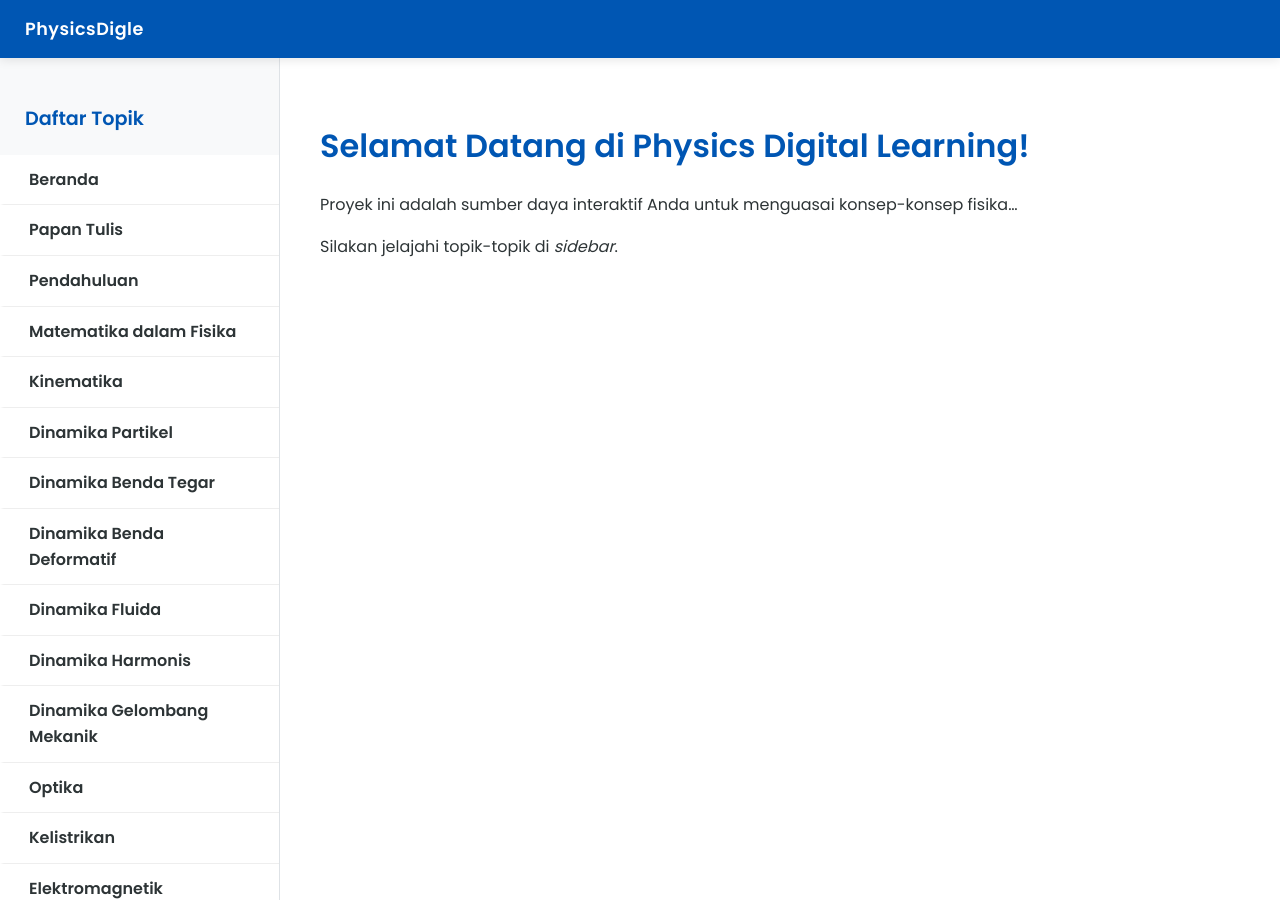
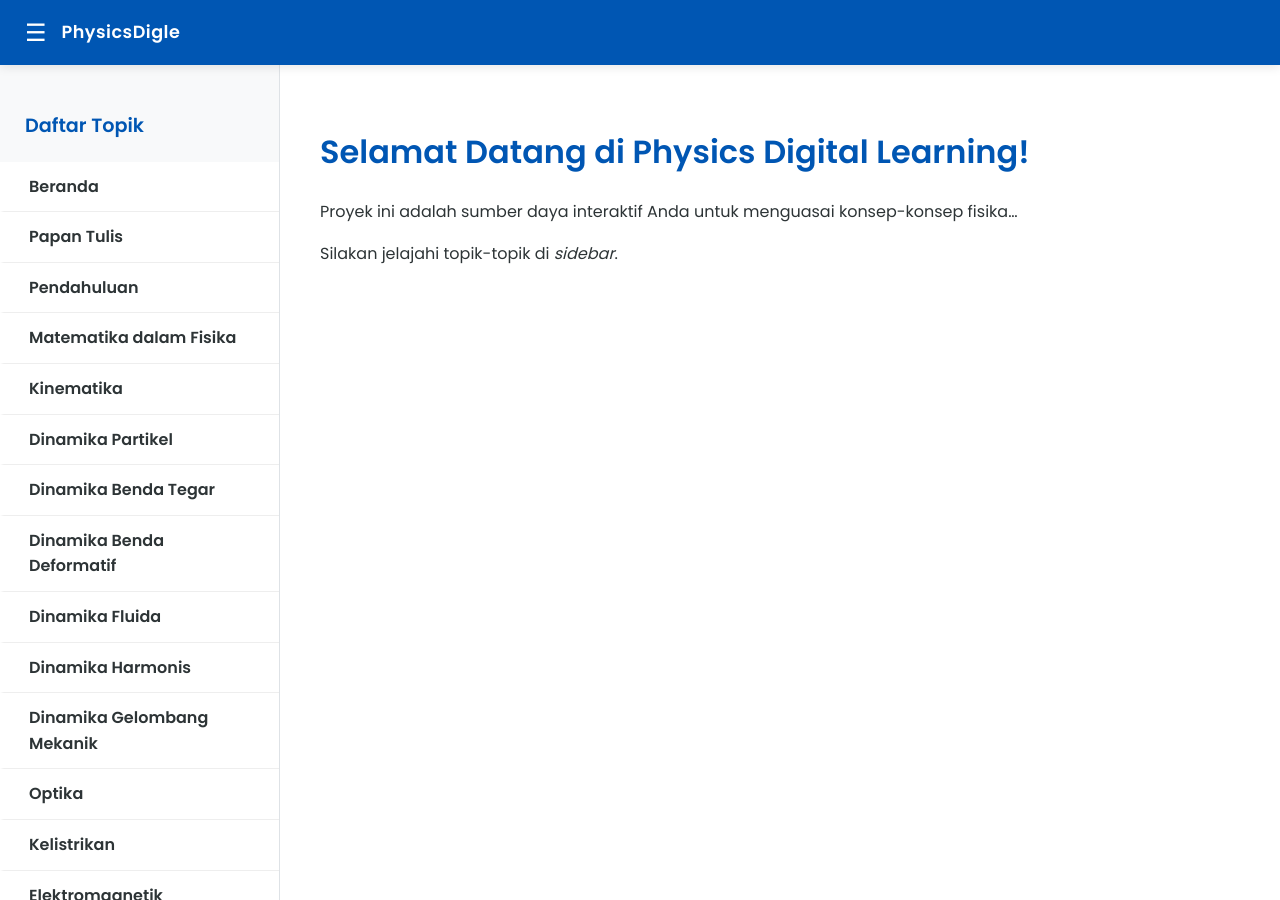
Before and after one commit to alasyariyphysics/physicsdigle, a Jekyll site: the page built from index.md, in a window 1280 px wide and 900 px high. Built offline with Jekyll 4.4.1, drawn with Linux system fonts in a browser that asks for light colours; nearby versions of some CDN libraries.

Commit message:
Update default.html
Update Hamburger Menu

```diff
--- a/_layouts/default.html
+++ b/_layouts/default.html
@@ -26,6 +26,9 @@
 <body>
 
   <div class="header-mobile">
+    <button id="menu-toggle" onclick="toggleSidebar()" style="background:none; border:none; color:white; font-size:1.5rem; padding:0; margin-right:15px;">
+        ☰
+    </button>
     <a href="{{ site.baseurl }}/">PhysicsDigle</a>
   </div>
 
```
